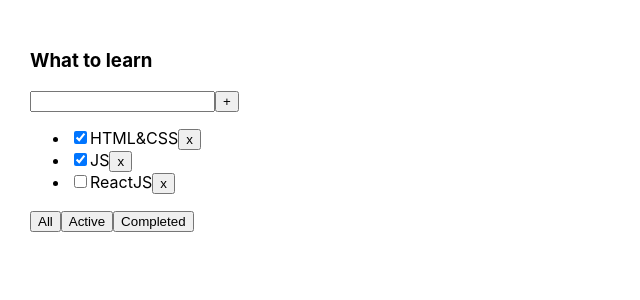
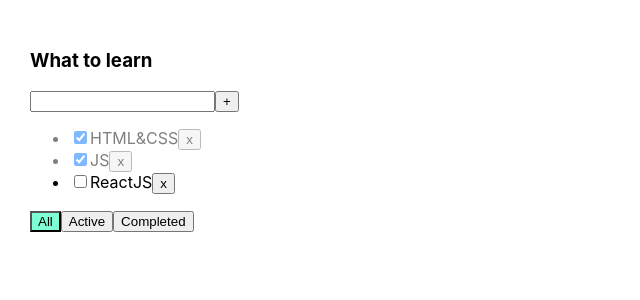
Before and after one commit to anton-latyshonok/todolist, a React (Create React App) app: page / in a window 1280 px wide. Shown: the top 300 px of the page, without its empty margins (0-640 px from the left). Built offline with nearby package versions, Linux system fonts and the light colour scheme.

Commit message:
add checkbox and some css for task state and task execution

```diff
--- a/src/App.css
+++ b/src/App.css
@@ -6,3 +6,19 @@
 .App > div {
   margin-right: 50px;
 }
+
+.error {
+  border: red 1px solid;
+}
+
+.error-message {
+  color: red;
+}
+
+.active-filter {
+  background-color: aquamarine;
+}
+
+.is-done {
+  opacity: 0.5;
+}
--- a/src/App.tsx
+++ b/src/App.tsx
@@ -23,7 +23,9 @@
     if (filter === "completed") {
         tasksForTodolist = tasks.filter(t => t.isDone === true);
     }
-
+    function changeFilter(value: FilterValuesType) {
+        setFilter(value);
+    }
 
     function removeTask(id: string) {
         let filteredTasks = tasks.filter(t => t.id !== id);
@@ -36,8 +38,13 @@
             setTasks(newTasks);
     }
 
-    function changeFilter(value: FilterValuesType) {
-        setFilter(value);
+    function changeStatus(taskId: string, isDone: boolean) {
+        let task = tasks.find(t => t.id === taskId);
+        if (task) {
+            task.isDone = isDone;
+        }
+
+        setTasks([...tasks]);
     }
 
     return (
@@ -46,7 +53,10 @@
                       tasks={tasksForTodolist}
                       removeTask={removeTask}
                       changeFilter={changeFilter}
-                      addTask={addTask} />
+                      addTask={addTask}
+                      changeTaskStatus={changeStatus}
+                      filter={filter}
+            />
         </div>
     );
 }
--- a/src/Todolist.tsx
+++ b/src/Todolist.tsx
@@ -7,21 +7,29 @@
     isDone: boolean
 }
 
-type PropsType ={
-    title:string
+type PropsType = {
+    title: string
     tasks: Array<TaskType>
     removeTask: (taskId: string) => void
     changeFilter: (value: FilterValuesType) => void
     addTask: (title: string) => void
+    changeTaskStatus: (taskId: string, isDone: boolean) => void
+    filter: FilterValuesType
 }
 
 
 export function Todolist(props: PropsType) {
+
     let [title, setTitle] = useState("")
+    let [error, setError] = useState<string | null>(null)
 
     const addTask = () => {
-        props.addTask(title);
-        setTitle("");
+        if (title.trim() !== "") {
+            props.addTask(title.trim());
+            setTitle("");
+        } else {
+            setError("Title is required");
+        }
     }
 
     const onChangeHandler = (e: ChangeEvent<HTMLInputElement>) => {
@@ -29,6 +37,7 @@
     }
 
     const onKeyPressHandler = (e: KeyboardEvent<HTMLInputElement>) => {
+        setError(null);
         if (e.charCode === 13) {
             addTask();
         }
@@ -43,27 +52,42 @@
             <h3>{props.title}</h3>
             <div>
                 <input value={title}
-                       onChange={ onChangeHandler }
-                       onKeyPress={ onKeyPressHandler }
+                       onChange={onChangeHandler}
+                       onKeyPress={onKeyPressHandler}
+                       className={error ? "error" : ""}
                 />
                 <button onClick={addTask}>+</button>
+
+                {error && <div className="error-message">{error}</div>}
             </div>
             <ul>
                 {
                     props.tasks.map(t => {
                         const onClickHandler = () => props.removeTask(t.id)
-                        return <li key={t.id}>
-                            <input type="checkbox" checked={t.isDone}/>
+                        const onChangeHandler = (e: ChangeEvent<HTMLInputElement>) => {
+                            props.changeTaskStatus(t.id, e.currentTarget.checked);
+                        }
+
+                        return <li key={t.id} className={t.isDone ? "is-done" : ""}>
+                            <input type="checkbox"
+                                   onChange={onChangeHandler}
+                                   checked={t.isDone}/>
                             <span>{t.title}</span>
-                            <button onClick={ onClickHandler }>x</button>
+                            <button onClick={onClickHandler}>x</button>
                         </li>
                     })
                 }
             </ul>
             <div>
-                <button onClick={ onAllClickHandler }>All</button>
-                <button onClick={ onActiveClickHandler }>Active</button>
-                <button onClick={ onCompletedClickHandler }>Completed</button>
+                <button className={props.filter === 'all' ? "active-filter" : ""}
+                        onClick={onAllClickHandler}>All
+                </button>
+                <button className={props.filter === 'active' ? "active-filter" : ""}
+                        onClick={onActiveClickHandler}>Active
+                </button>
+                <button className={props.filter === 'completed' ? "active-filter" : ""}
+                        onClick={onCompletedClickHandler}>Completed
+                </button>
             </div>
         </div>
     );
```
Also changed, not shown: 1 other file (tests, documents, lock files or other folders).
